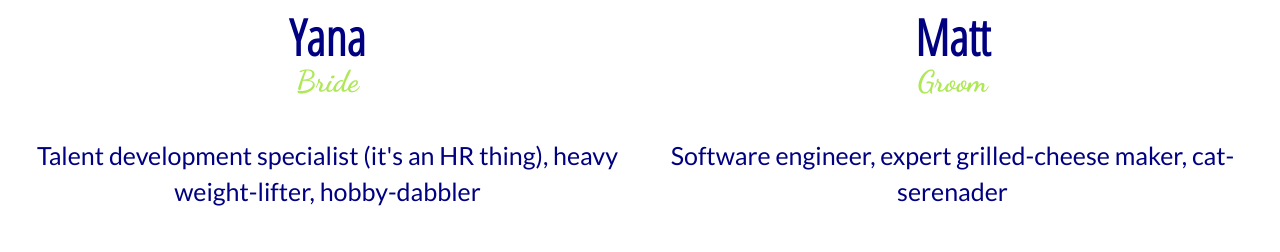
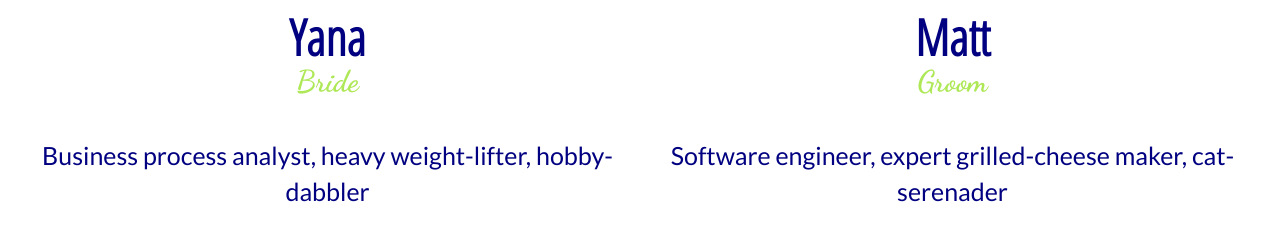
Before and after one commit to yana-duday/WeddingSite, a plain HTML site: page index.html in a window 1280 px wide. Shown: the part 2122-2374 px from the top of the page. Drawn offline with nearby package versions, Linux system fonts and the light colour scheme; some packages are replaced by stand-ins of ours; a script that the page names is missing.

Commit message:
Updated content

```diff
--- a/index.html
+++ b/index.html
@@ -200,7 +200,7 @@ window.onload = function () {
 			<div class="yana-text">
 					<span class="name">Yana</span><br>
 					<span class="bride-groom">Bride</span><br><br>
-					<p>Talent development specialist (it's an HR thing), heavy weight-lifter, hobby-dabbler</b></center>
+					<p>Business process analyst, heavy weight-lifter, hobby-dabbler</b></center>
 					</div>
 			</div>
 			<div class="matt-info"><center>
```
